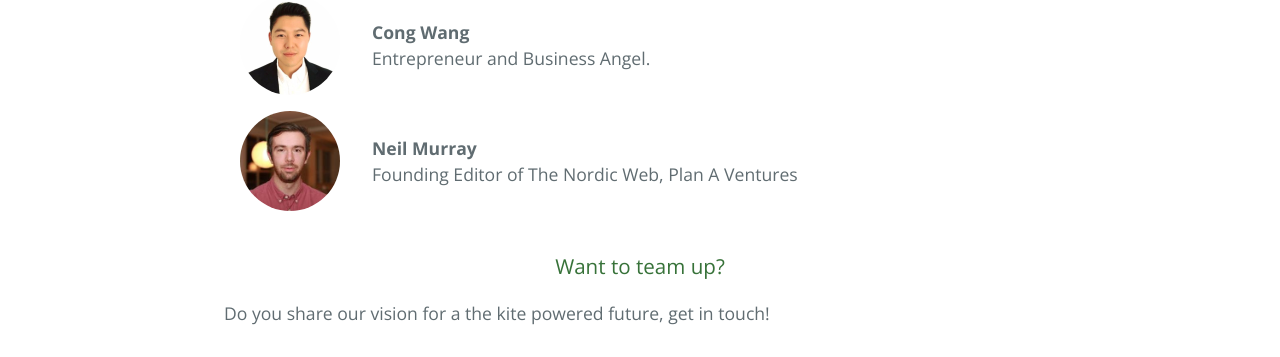
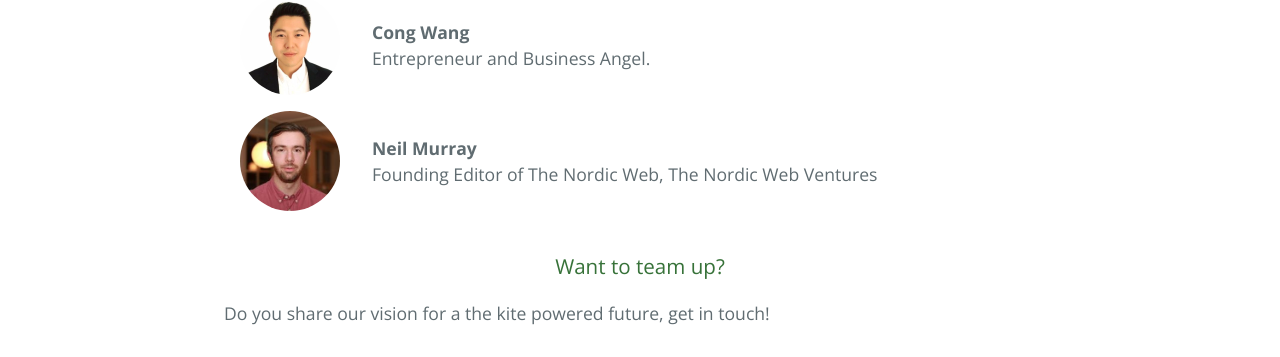
Before and after one commit to kitextech/kitextech.github.io, a Jekyll site: the page built from index.md, in a window 1280 px wide and 900 px high, scrolled down 3127 px. Shown: the part 98-455 px from the top of the window. Built offline with Jekyll 4.4.1, drawn with Linux system fonts in a browser that asks for light colours.

Commit message:
The Nordic Web Ventures

```diff
--- a/index.md
+++ b/index.md
@@ -66,7 +66,7 @@ We are building a new type of flying wind turbine that can make wind power acces
 
 | --- |---:|
 | ![Cong Wang](/images/profile/congWang.jpg){:class="profilePicture"}       | **Cong Wang**    <br /> Entrepreneur and Business Angel. |
-| ![Neil Murray](/images/profile/neilMurray.jpg){:class="profilePicture"}   | **Neil Murray**  <br /> Founding Editor of The Nordic Web, Plan A Ventures|
+| ![Neil Murray](/images/profile/neilMurray.jpg){:class="profilePicture"}   | **Neil Murray**  <br /> Founding Editor of The Nordic Web, The Nordic Web Ventures|
 
 ### Want to team up?
 Do you share our vision for a the kite powered future, get in touch!
```
